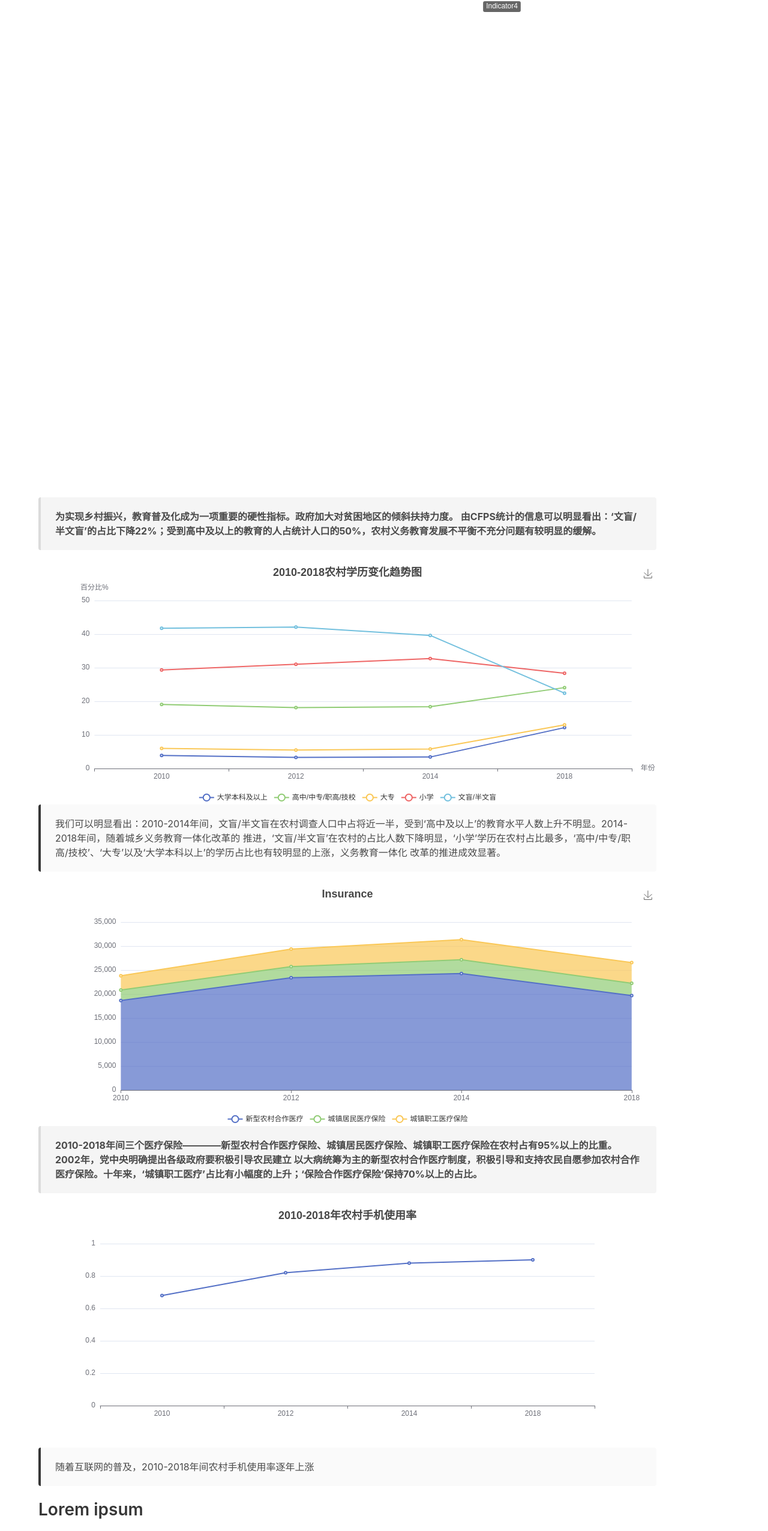
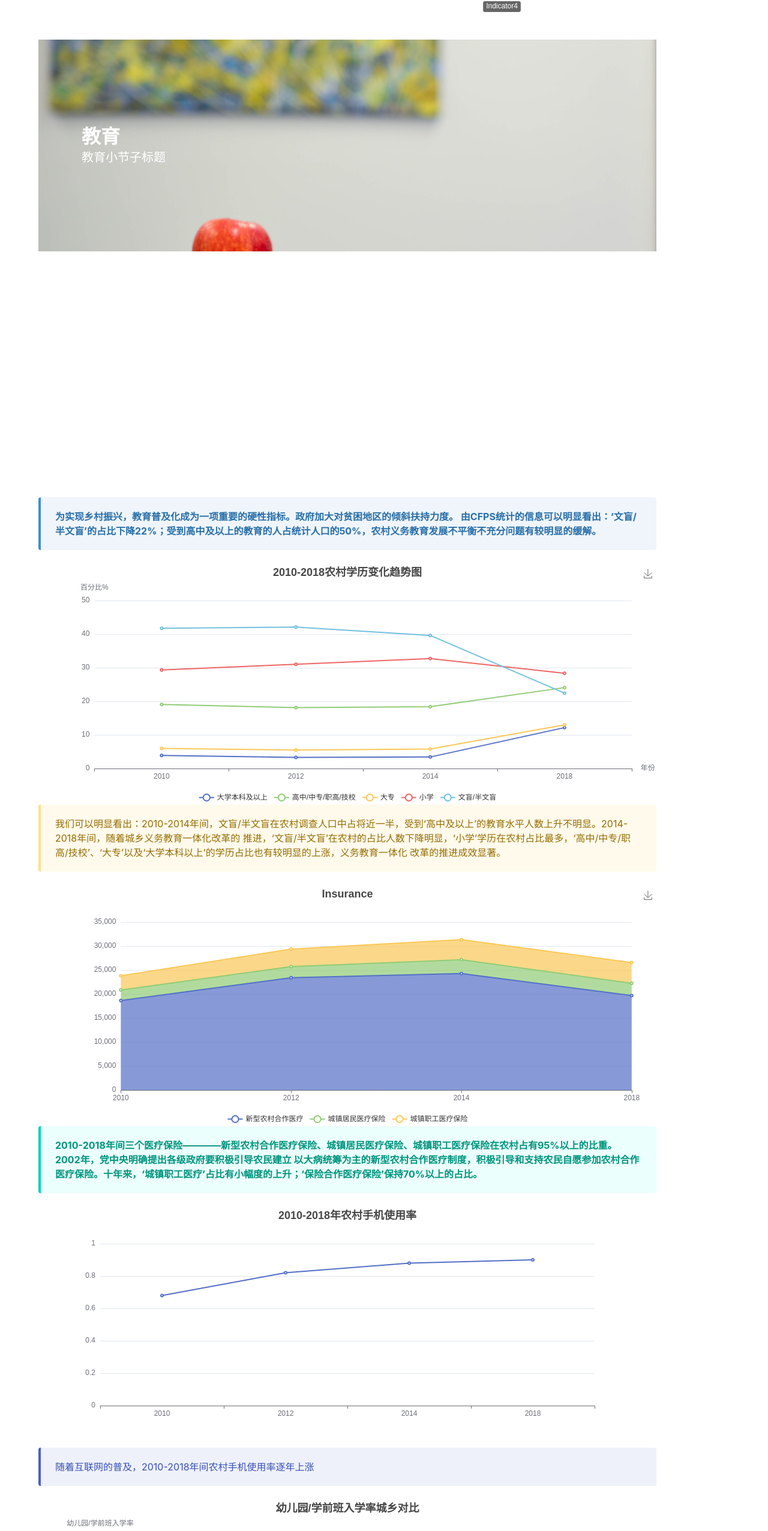
Before and after one commit to lie-flat/cfps-report, a Vue app: page / in a window 1280 px wide. Shown: the part 2951-5503 px from the top of the page at 60% size. Built offline with nearby package versions, Linux system fonts and the light colour scheme.

Commit message:
Basic education section.

```diff
--- a/src/App.vue
+++ b/src/App.vue
@@ -5,14 +5,11 @@
       <sections class="column">
         <!--        <hello-world msg="Welcome to Your Vue.js App"/>-->
         <example-section/>
-        <section-a/>
-        <child-education-yard/>
-        <map-example/>
+        <section-education/>
         <edu-cost-map-chart/>
         <child-happiness-chart/>
         <child-happiness-rural-urban-plot/>
         <child-dream-career-word-cloud/>
-        <child-expected-education-stack-chart/>
       </sections>
       <table-of-contents class="column"/>
     </div>
@@ -26,31 +23,25 @@ import Footer from "@/components/Footer";
 import Sections from './components/Sections.vue';
 import TableOfContents from "@/components/TableOfContents";
 import ExampleSection from "@/components/contents/ExampleSection";
-import SectionA from "@/components/contents/SectionA";
-import ChildEducationYard from "@/components/contents/ChildEducationYard";
-import MapExample from "@/components/MapExample";
+import SectionEducation from "@/components/contents/SectionEducation";
 import EduCostMapChart from "@/components/EduCostMapChart";
 import ChildHappinessChart from "@/components/charts/ChildHappinessChart";
 import ChildHappinessRuralUrbanPlot from "@/components/charts/ChildHappinessRuralUrbanPlot";
 import ChildDreamCareerWordCloud from "@/components/charts/ChildDreamCareerWordCloud";
-import ChildExpectedEducationStackChart from "@/components/charts/ChildExpectedEducationStackChart";
 
 export default {
   name: 'App',
   components: {
-    ChildExpectedEducationStackChart,
     ChildHappinessRuralUrbanPlot,
     EduCostMapChart,
-    ChildEducationYard,
     ChildHappinessChart,
-    SectionA,
+    SectionEducation,
     // HelloWorld,
     Header,
     Footer,
     Sections,
     TableOfContents,
     ExampleSection,
-    MapExample,
     ChildDreamCareerWordCloud
   }
 
--- a/src/components/UsePhone.vue
+++ b/src/components/UsePhone.vue
@@ -1,5 +1,10 @@
 <template>
   <v-chart class="chart" :autoresize="true" :option="option"/>
+  <article class="message is-link">
+    <div class="message-body">
+      随着互联网的普及，2010-2018年间农村手机使用率逐年上涨
+    </div>
+  </article>
 </template>
 
 <script>
--- a/src/components/contents/ChildEducationYard.vue
+++ b/src/components/charts/ChildEducationYard.vue
@@ -3,19 +3,12 @@
   <!--    <h1 class="title">示例标题</h1>-->
   <!--    <h2 class="subtitle">示例子标题</h2>-->
   <!--  </section>-->
-  <div class="content">
-    <h2>Lorem ipsum</h2>
-    <p>Lorem ipsum dolor sit amet, consectetur adipiscing elit, sed do eiusmod tempor incididunt ut labore et dolore
-      magna aliqua. Vitae justo eget magna fermentum iaculis. Convallis a cras semper auctor neque vitae tempus quam.
-      Enim neque volutpat ac tincidunt vitae semper. Et sollicitudin ac orci phasellus egestas tellus rutrum tellus
-      pellentesque. Urna et pharetra pharetra massa. Dolor sed viverra ipsum nunc aliquet bibendum enim. Auctor neque
-      vitae tempus quam pellentes
-      que. Lobortis elementum nibh tellus molestie nunc. Aliquam purus sit amet luctus
-      venenatis lectus. Iaculis nunc sed augue lacus viverra vitae congue eu consequat. Tortor posuere ac ut consequat
-      semper viverra nam. Nullam non nisi est sit amet. Eget est lorem ipsum dolor. In nulla posuere sollicitudin
-      aliquam ultrices sagittis orci. Pellentesque habitant morbi tristique senectus et netus et malesuada.</p>
-    <v-chart class="chart" :autoresize="true" :option="yardOption"/>
-  </div>
+  <v-chart class="chart" :autoresize="true" :option="yardOption"/>
+  <article class="message is-success">
+    <div class="message-body">
+      幼儿园/学前班的入学率逐年上升，在 2010 年时，城镇的入学率几乎是乡村的两倍，随后，城乡差异逐渐缩小，凸显出我国在推进教育公平方面的努力
+    </div>
+  </article>
 </template>
 
 <script>
@@ -103,7 +96,7 @@ export default defineComponent({
         trigger: 'axis',
         formatter: function (params) {
           // console.log(params);
-          return "幼儿园/学前班入学率" + params.reduce( (acc, p, i)=>`${acc}<br/>${p.marker} ${p.seriesName} ${100*p.data[i+1]}%`, '');
+          return "幼儿园/学前班入学率" + params.reduce((acc, p, i) => `${acc}<br/>${p.marker} ${p.seriesName} ${100 * p.data[i + 1]}%`, '');
         },
       },
       xAxis: {
--- a/src/components/MapExample.vue
+++ b/src/components/charts/ChildExpectedScoreMap.vue
@@ -19,7 +19,7 @@ import {
 import VChart from "vue-echarts";
 import {ref, defineComponent} from "vue";
 import * as echarts from "echarts";
-import china from "../assets/geo-china.json";
+import china from "../../assets/geo-china.json";
 
 use([
   CanvasRenderer,
@@ -31,7 +31,7 @@ use([
 ]);
 
 export default defineComponent({
-  name: "MapExample",
+  name: "ChildExpectedScoreMap",
   components: {VChart},
   setup() {
     echarts.registerMap("china", china);
--- a/src/components/edu.vue
+++ b/src/components/charts/Education.vue
@@ -3,6 +3,14 @@
     <v-chart class="chart column" :autoresize="true" :option="option2010"/>
     <v-chart class="chart column" :autoresize="true" :option="option2018"/>
   </div>
+  <article class="message is-info">
+    <div class="message-body">
+      <strong>
+        为实现乡村振兴，教育普及化成为一项重要的硬性指标。政府加大对贫困地区的倾斜扶持力度。
+        由CFPS统计的信息可以明显看出：‘文盲/半文盲’的占比下降22%；受到高中及以上的教育的人占统计人口的50%，农村义务教育发展不平衡不充分问题有较明显的缓解。
+      </strong>
+    </div>
+  </article>
 </template>
 
 <script>
@@ -26,7 +34,7 @@ use([
 ]);
 
 export default defineComponent({
-  name: "Edu",
+  name: "Education",
   components: {
     VChart,
   },
--- a/src/components/educompar.vue
+++ b/src/components/charts/EducationCompare.vue
@@ -1,5 +1,12 @@
 <template>
   <v-chart class="chart" :autoresize="true" :option="option" />
+  <article class="message is-warning">
+    <div class="message-body">
+      我们可以明显看出：2010-2014年间，文盲/半文盲在农村调查人口中占将近一半，受到‘高中及以上’的教育水平人数上升不明显。2014-2018年间，随着城乡义务教育一体化改革的
+      推进，‘文盲/半文盲’在农村的占比人数下降明显，‘小学’学历在农村占比最多，‘高中/中专/职高/技校’、‘大专’以及‘大学本科以上’的学历占比也有较明显的上涨，义务教育一体化
+      改革的推进成效显著。
+    </div>
+  </article>
 </template>
 
 <script>
@@ -25,7 +32,7 @@ use([
 ]);
 
 export default defineComponent({
-  name: "Edu_compar",
+  name: "EducationCompare",
   components: {
     VChart,
   },
--- a/src/components/insurance.vue
+++ b/src/components/charts/Insurance.vue
@@ -1,5 +1,13 @@
 <template>
   <v-chart class="chart" :autoresize="true" :option="option" />
+  <article class="message is-primary">
+    <div class="message-body">
+      <strong>
+        2010-2018年间三个医疗保险————新型农村合作医疗保险、城镇居民医疗保险、城镇职工医疗保险在农村占有95%以上的比重。2002年，党中央明确提出各级政府要积极引导农民建立
+        以大病统筹为主的新型农村合作医疗制度，积极引导和支持农民自愿参加农村合作医疗保险。十年来，‘城镇职工医疗’占比有小幅度的上升；‘保险合作医疗保险’保持70%以上的占比。
+      </strong>
+    </div>
+  </article>
 </template>
 
 <script>
--- a/src/components/contents/SectionA.vue
+++ /dev/null
@@ -1,55 +0,0 @@
-<template>
-  <section id="example-section" class="section is-medium">
-    <h1 class="title">示例标题</h1>
-    <h2 class="subtitle">示例子标题</h2>
-  </section>
-  <div class="content">
-    <Edu />
-    <article class="message">
-      <div class="message-body">
-        <strong>
-        为实现乡村振兴，教育普及化成为一项重要的硬性指标。政府加大对贫困地区的倾斜扶持力度。
-        由CFPS统计的信息可以明显看出：‘文盲/半文盲’的占比下降22%；受到高中及以上的教育的人占统计人口的50%，农村义务教育发展不平衡不充分问题有较明显的缓解。
-        </strong>
-      </div>
-    </article>
-    <Edu_compar />
-    <article class="message is-dark">
-      <div class="message-body">
-        我们可以明显看出：2010-2014年间，文盲/半文盲在农村调查人口中占将近一半，受到‘高中及以上’的教育水平人数上升不明显。2014-2018年间，随着城乡义务教育一体化改革的
-        推进，‘文盲/半文盲’在农村的占比人数下降明显，‘小学’学历在农村占比最多，‘高中/中专/职高/技校’、‘大专’以及‘大学本科以上’的学历占比也有较明显的上涨，义务教育一体化
-        改革的推进成效显著。
-      </div>
-    </article>
-    <insurance />
-    <article class="message">
-      <div class="message-body">
-        <strong>
-        2010-2018年间三个医疗保险————新型农村合作医疗保险、城镇居民医疗保险、城镇职工医疗保险在农村占有95%以上的比重。2002年，党中央明确提出各级政府要积极引导农民建立
-        以大病统筹为主的新型农村合作医疗制度，积极引导和支持农民自愿参加农村合作医疗保险。十年来，‘城镇职工医疗’占比有小幅度的上升；‘保险合作医疗保险’保持70%以上的占比。
-        </strong>
-      </div>
-    </article>
-    <use-phone />
-    <article class="message is-dark">
-      <div class="message-body">
-        随着互联网的普及，2010-2018年间农村手机使用率逐年上涨
-      </div>
-    </article>
-  </div>
-</template>
-
-<script>
-import { defineComponent } from "vue";
-import Edu from "@/components/edu";
-import Edu_compar from "@/components/educompar";
-import Insurance from "@/components/insurance";
-import UsePhone from "@/components/UsePhone";
-export default defineComponent({
-  name: "SectionA",
-  components: { UsePhone, Insurance, Edu_compar, Edu },
-});
-</script>
-
-<style lang="scss" scoped>
-</style>
--- /dev/null
+++ b/src/components/contents/SectionEducation.vue
@@ -0,0 +1,41 @@
+<template>
+  <section id="section-education" class="section is-medium">
+    <h1 class="title">教育</h1>
+    <h2 class="subtitle">教育小节子标题</h2>
+  </section>
+  <div class="content">
+    <education/>
+    <education-compare/>
+    <insurance/>
+    <use-phone/>
+    <child-education-yard/>
+    <child-expected-education-stack-chart/>
+    <child-expected-score-map/>
+  </div>
+</template>
+
+<script>
+import {defineComponent} from "vue";
+import EducationCompare from "@/components/charts/EducationCompare";
+import Insurance from "@/components/charts/Insurance";
+import UsePhone from "@/components/UsePhone";
+import ChildEducationYard from "@/components/charts/ChildEducationYard";
+import ChildExpectedEducationStackChart from "@/components/charts/ChildExpectedEducationStackChart";
+import ChildExpectedScoreMap from "@/components/charts/ChildExpectedScoreMap";
+import Education from "@/components/charts/Education";
+
+export default defineComponent({
+  name: "SectionEducation",
+  components: {
+    Education,
+    ChildEducationYard, UsePhone, Insurance, EducationCompare, ChildExpectedEducationStackChart,
+    ChildExpectedScoreMap
+  },
+});
+</script>
+
+<style lang="scss" scoped>
+#section-education {
+  background-image: url("../../assets/edu-bg.jpg");
+}
+</style>
```
Also changed, not shown: src/components/charts/ChildExpectedEducationStackChart.vue (+13 -6 lines), src/assets/edu-bg.jpg (added).
